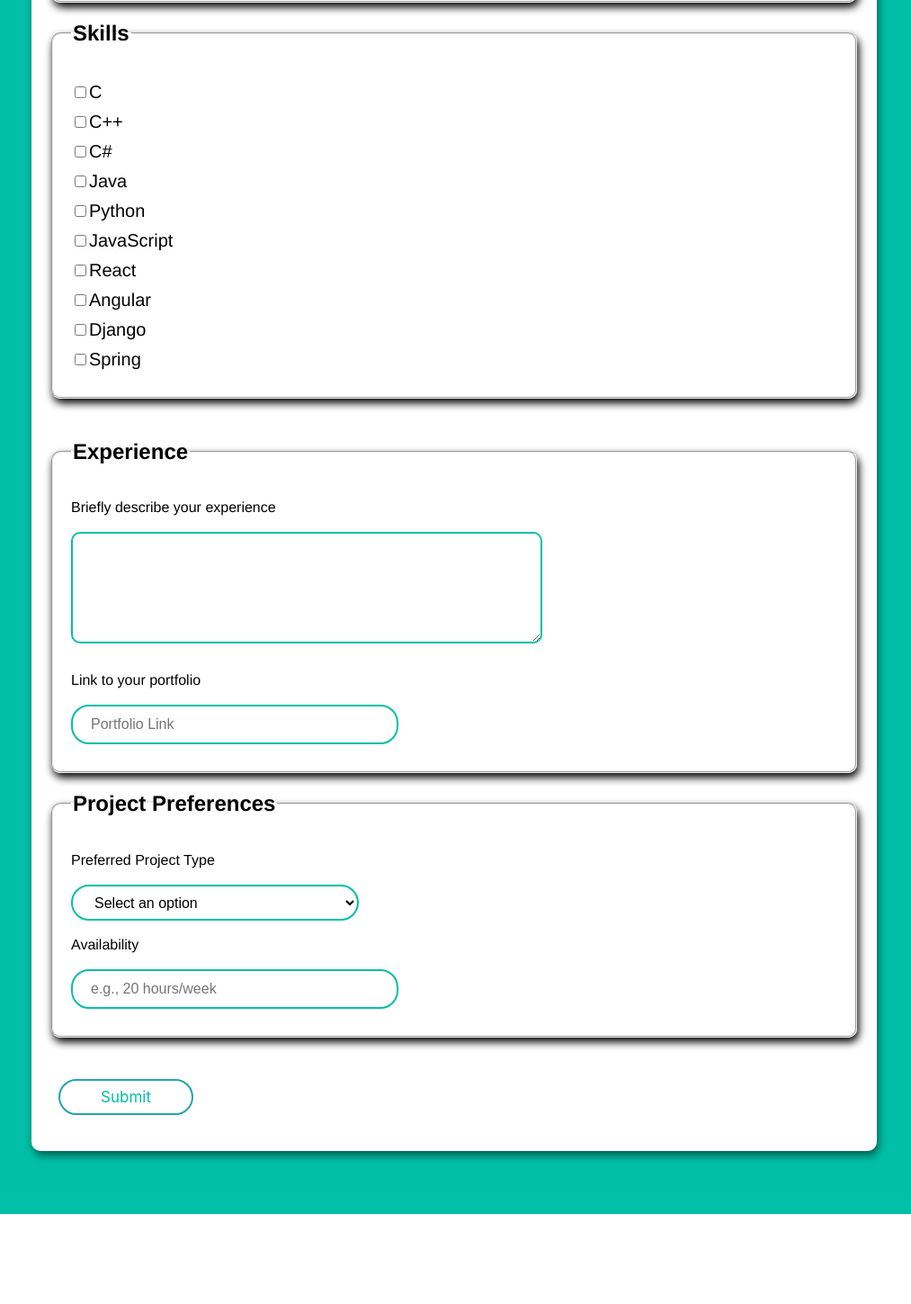
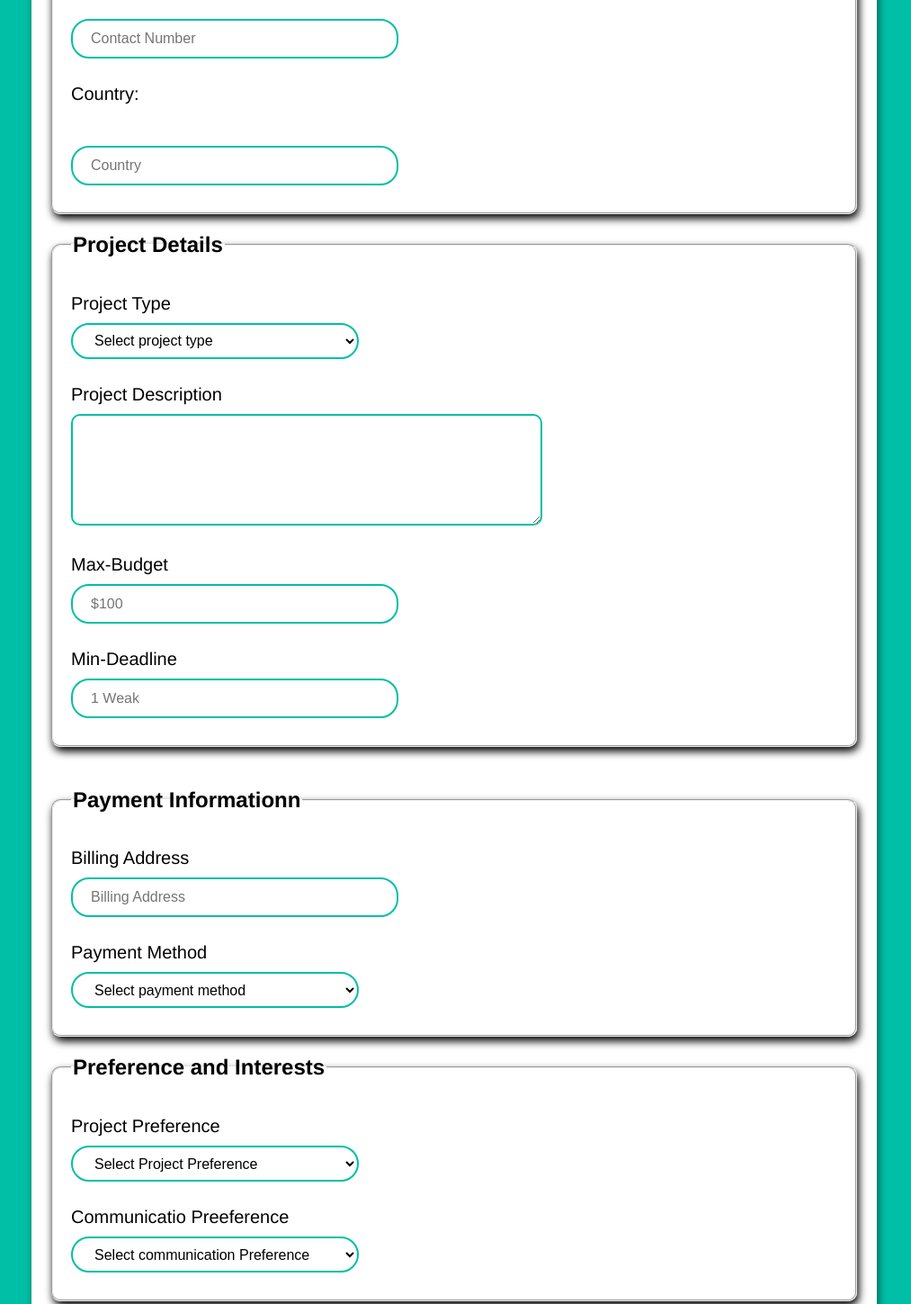
Before and after one commit to Rhythm280/Freelancing-Platform, a website: page client_questionare.html in a window 1280 px wide. Shown: the part 600-2049 px from the top of the page at 90% size, without its empty margins (135-1148 px from the left). Before the commit the page ends 1949 px from the top, so only its background shows below. Drawn offline with Linux system fonts and the light colour scheme.

Commit message:
client questionare

```diff
--- a/CSS/questionare.css
+++ b/CSS/questionare.css
@@ -79,7 +79,7 @@ input[type="url"] {
     }
 }
 
-.experience textarea {
+.your_skills textarea {
     font-size: 16px;
     padding: 10px;
     margin: 0px 30px 10px 0px;
@@ -107,3 +107,37 @@ input[type="url"] {
         background: #fdfdfd;
     }
 }
+
+select {
+    padding: 0 20px;
+    margin: 0px 30px 10px 0px;
+    height: 40px;
+    width: 20rem;
+    border: none;
+    border-radius: 20px;
+    background: #fff;
+    color: black;
+    border: 2px solid #00bfa6;
+    font-size: 16px;
+
+    &:focus {
+        /* background: #00c5ab; */
+        border: 2px solid blue;
+    }
+}
+
+label {
+    display: block;
+    margin-bottom: 10px;
+    font-size: 20px;
+}
+
+.experience textarea {
+    font-size: 16px;
+    padding: 10px;
+    margin: 0px 30px 10px 0px;
+    border: 2px solid #00bfa6;
+    border-radius: 10px;
+    width: 500px;
+    height: 100px;
+}
--- a/client_questionare.html
+++ b/client_questionare.html
@@ -6,7 +6,7 @@
     <meta name="viewport" content="width=device-width, initial-scale=1.0">
     <link rel="stylesheet" href="CSS/style.css">
     <link rel="stylesheet" href="CSS/questionare.css">
-    <title>Freelancer Questionnaire</title>
+    <title>Clients Questionnaire</title>
 </head>
 
 <body>
@@ -53,85 +53,86 @@
 
                     <label for="phone">Phone Number:</label><br><br>
                     <input type="tel" id="phone" required placeholder="Contact Number">
+                    <br><br>
+
+                    <label for="country">Country:</label><br><br>
+                    <input type="text" id="country" required placeholder="Country">
                 </fieldset>
             </section>
 
             <section class="skills">
                 <fieldset class="your_skills">
                     <legend>
-                        <h2>Skills</h2>
+                        <h2>Project Details</h2>
                     </legend>
-                    <label for="inp-1">
-                        <input type="checkbox" name="C">C
-                    </input>
-                    </label>
-                    <label for="inp-2">
-                        <input type="checkbox" name="C++">C++
-                    </input>
-                    </label>
-                    <label for="inp-3">
-                        <input type="checkbox" name="C#">C#
-                    </input>
-                    </label>
-                    <label for="inp-4">
-                        <input type="checkbox" name="Java">Java
-                    </label>
-                    <label for="inp-5">
-                        <input type="checkbox" name="Python">Python
-                    </input>
-                    </label>
-                    <label for="inp-6">
-                        <input type="checkbox" name="JavaScript">JavaScript
-                    </input>
-                    </label>
-                    <label for="inp-7">
-                        <input type="checkbox" name="React">React
-                    </input>
-                    </label>
-                    <label for="inp-7">
-                        <input type="checkbox" name="Angular">Angular
-                    </input>
-                    </label>
-                    <label for="inp-7">
-                        <input type="checkbox" name="Django">Django
-                    </input>
-                    </label>
-                    <label for="inp-7">
-                        <input type="checkbox" name="SpringBoot">Spring
-                    </input>
-                    </label>
+
+                    <label for="projectType">Project Type</label>
+                    <select name="projectType" id="project_type" required>
+                        <option value="" disabled selected>Select project type</option>
+                        <option value="webDevelopment">Website Developement</option>
+                        <option value="appDevelopment">App Developement</option>
+                        <option value="graphicDeesign">Graphic Design</option>
+                        <option value="wriing">Writing</option>
+                        <option value="Editing">Editing</option>
+                    </select>
+                    <br><br>
+
+                    <label for="Description">Project Description </label>
+                    <textarea name="description" id="desctiption" required></textarea>
+                    <br><br>
+
+                    <label for="budget">Max-Budget</label>
+                    <input type="text" name="budget" id="budget" required placeholder="$100">
+                    <br><br>
+
+                    <label for="deadline">Min-Deadline</label>
+                    <input type="text" name="deadline" required placeholder="1 Weak">
+
                 </fieldset>
             </section>
 
-            <section class="experience">
+            <section class="payment">
                 <fieldset>
                     <legend>
-                        <h2>Experience</h2>
+                        <h2>Payment Informationn</h2>
                     </legend>
-                    <label for="experience">Briefly describe your experience</label><br><br>
-                    <textarea id="experience" rows="4" required></textarea><br><br>
+                    <label for="address">Billing Address</label>
+                    <input type="text" id="address" required placeholder="Billing Address">
+                    <br><br>
 
-                    <label for="portfolio">Link to your portfolio</label><br><br>
-                    <input type="url" id="portfolio" placeholder="Portfolio Link">
+                    <label for="method">Payment Method</label>
+                    <select name="paymentMethod" id="paymentMethod">
+                        <option value="" disabled selected>Select payment method</option>
+                        <option value="debitCard">Debit card</option>
+                        <option value="creditCard">Credit card</option>
+                        <option value="paypal">PayPal</option>
+                        <option value="upi">UPI</option>
+                    </select>
+
                 </fieldset>
             </section>
 
             <section class="project_preference">
                 <fieldset>
                     <legend>
-                        <h2>Project Preferences</h2>
+                        <h2>Preference and Interests</h2>
                     </legend>
-                    <label for="project-type">Preferred Project Type</label><br><br>
-                    <select id="project-type" required>
-                        <option value="" disabled selected>Select an option</option>
-                        <option value="short-term">Short-term</option>
-                        <option value="long-term">Long-term</option>
-                        <option value="part-time">Part-time</option>
+                    <label for="preference">Project Preference</label>
+                    <select name="preference" id="preference">
+                        <option value="" selected disabled>Select Project Preference</option>
+                        <option value="industry">Industry</option>
+                        <option value="niche">Niche</option>
                     </select>
                     <br><br>
 
-                    <label for="availability">Availability</label><br><br>
-                    <input type="text" id="availability" placeholder="e.g., 20 hours/week" required>
+                    <label for="communication">Communicatio Preeference</label>
+                    <select name="preference" id="preference">
+                        <option value="" selected disabled>Select communication Preference</option>
+                        <option value="email">E-Mail</option>
+                        <option value="chat">Chat</option>
+                        <option value="phone">Phone</option>
+                    </select>
+
                 </fieldset>
             </section>
             <br><br>
```
